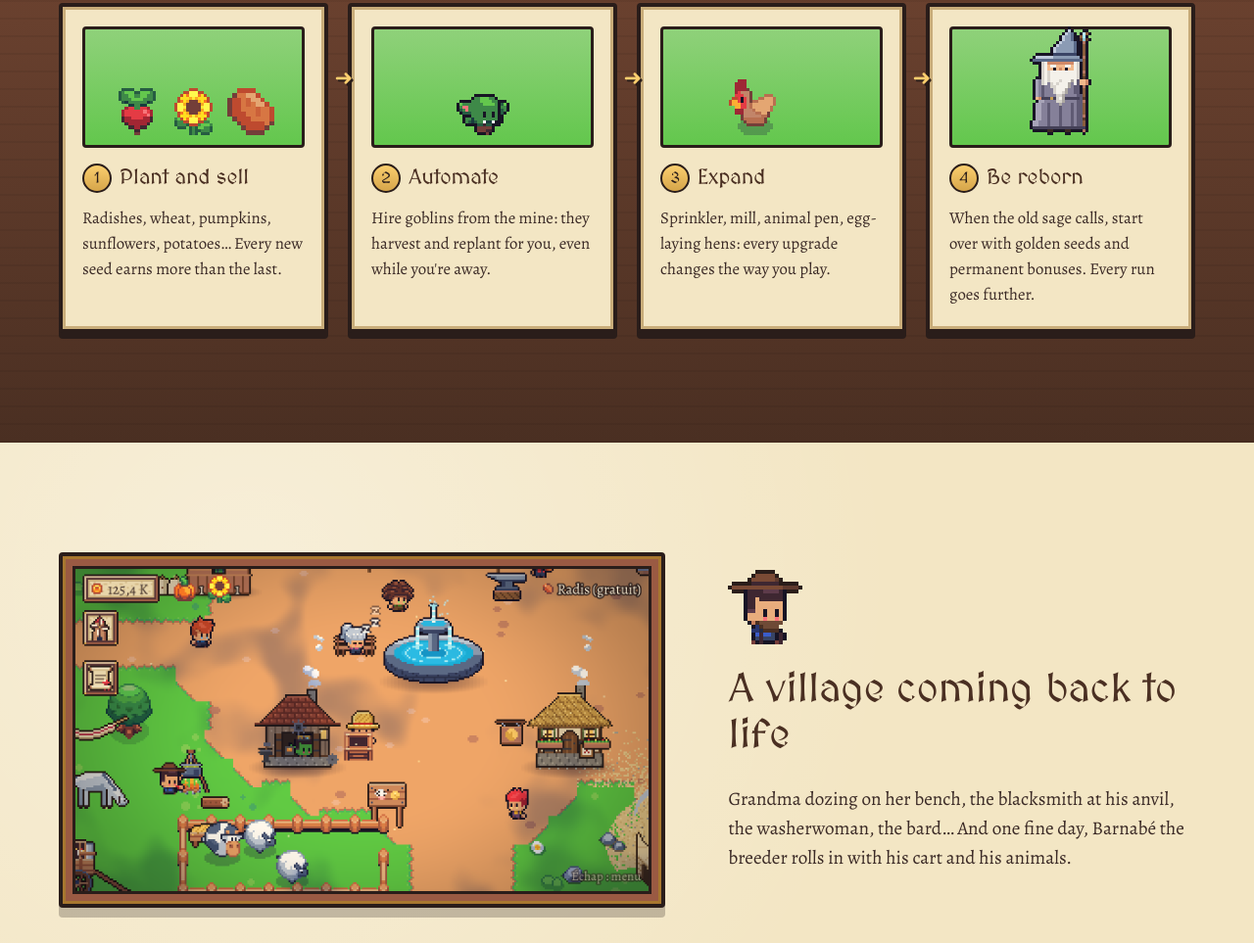
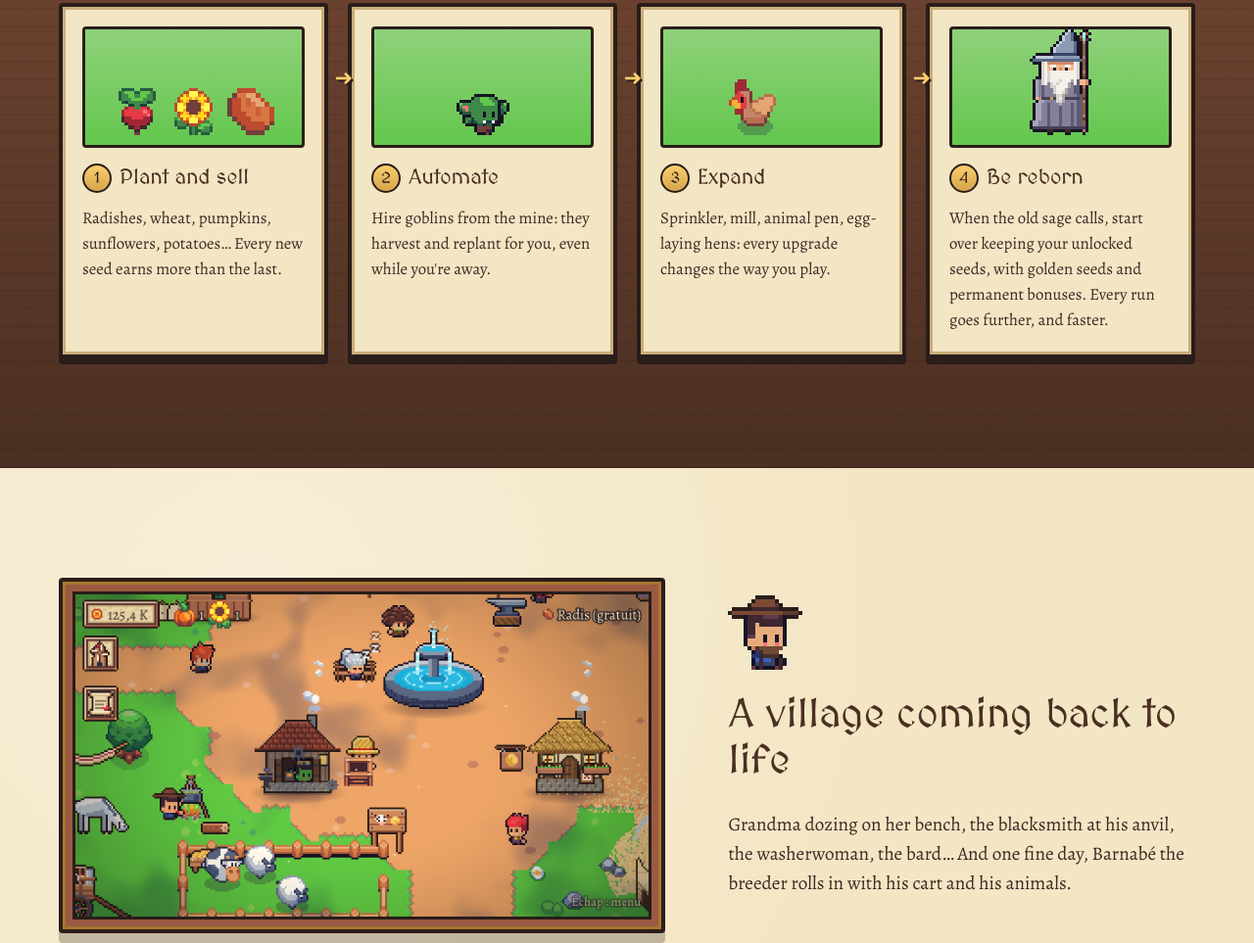
Before and after one commit to Sephoyo/John-cremental-site, a plain HTML site: page index.html in a window 1280 px wide. Shown: the part 1729-2692 px from the top of the page at 98% size. Drawn offline with nearby package versions, Linux system fonts and the light colour scheme.

Commit message:
modif rebirth

```diff
--- a/index.html
+++ b/index.html
@@ -128,7 +128,7 @@
           <li class="card">
             <div class="card__art" aria-hidden="true"><span class="sprite sprite--sage"></span></div>
             <h3><span class="step">4</span> <span data-i18n="loop_4_title">Renais</span></h3>
-            <p data-i18n="loop_4_text">Quand le vieux sage t'appelle, recommence avec des graines dorées et des bonus permanents. Chaque partie va plus loin.</p>
+            <p data-i18n="loop_4_text">Quand le vieux sage t'appelle, recommence en gardant tes graines débloquées, avec des graines dorées et des bonus permanents. Chaque partie va plus loin, et plus vite.</p>
           </li>
         </ol>
       </div>
@@ -258,6 +258,10 @@
           <p data-i18n="a4">Le jeu complet est prévu sur PC (Steam). La démo se joue directement dans le navigateur, au clavier et à la souris.</p>
         </details>
         <details>
+          <summary data-i18n="q6">Dans quelles langues ?</summary>
+          <p data-i18n="a6">Anglais, français, espagnol, allemand et portugais du Brésil, au choix dans le menu du jeu.</p>
+        </details>
+        <details>
           <summary data-i18n="q5">Ma partie est-elle sauvegardée ?</summary>
           <p data-i18n="a5">Oui, automatiquement, dans ton navigateur. Attention : en navigation privée, ou si tu effaces les données du site, la partie est perdue.</p>
         </details>
@@ -275,7 +279,7 @@
         <a data-link="steam" href="#souhaits">Steam</a>
         <a data-link="demo" href="#demo" data-i18n="footer_demo">Démo</a>
       </p>
-      <p class="footer__small" data-i18n="footer_credits">Pixel art basé sur le pack Sunnyside World. Bruitages : packs audio de Kenney (kenney.nl, CC0). Polices MedievalSharp et Alegreya.</p>
+      <p class="footer__small" data-i18n="footer_credits">Pixel art basé sur le pack Sunnyside World. Bruitages : packs audio de Kenney (kenney.nl, CC0). Ambiances de l'intro (OpenGameArt, CC0) : « Birds and Wind » de Spring Spring (oiseaux d'isaiah658, syncopika et pauliuw), « Rain + Long Thunder » de WuxiaScrub. Polices MedievalSharp et Alegreya.</p>
       <p class="footer__small">© 2026 John'cremental</p>
     </div>
   </footer>
--- a/main.js
+++ b/main.js
@@ -39,7 +39,7 @@ const EN = {
   loop_3_title: "Expand",
   loop_3_text: "Sprinkler, mill, animal pen, egg-laying hens: every upgrade changes the way you play.",
   loop_4_title: "Be reborn",
-  loop_4_text: "When the old sage calls, start over with golden seeds and permanent bonuses. Every run goes further.",
+  loop_4_text: "When the old sage calls, start over keeping your unlocked seeds, with golden seeds and permanent bonuses. Every run goes further, and faster.",
   f1_title: "A village coming back to life",
   f1_text: "Grandma dozing on her bench, the blacksmith at his anvil, the washerwoman, the bard… And one fine day, Barnabé the breeder rolls in with his cart and his animals.",
   f2_title: "Hens, eggs, coins",
@@ -54,7 +54,7 @@ const EN = {
   fact_free: "Free",
   fact_time: "≈ 2 h of play",
   fact_controls: "Keyboard and mouse",
-  fact_lang: "In French for now",
+  fact_lang: "EN, FR, ES, DE, PT-BR",
   cta_play_now: "Play now",
   wish_title: "Add John'cremental to your wishlist",
   wish_text: "It's free and takes ten seconds. For a small indie game, it's what matters most: every wishlist helps the game get seen on Steam, and you'll be notified the day it launches.",
@@ -70,8 +70,10 @@ const EN = {
   a4: "The full game is planned for PC (Steam). The demo runs right in your browser, with keyboard and mouse.",
   q5: "Is my game saved?",
   a5: "Yes, automatically, in your browser. Careful: in private browsing, or if you clear the site's data, your save is lost.",
+  q6: "Which languages?",
+  a6: "English, French, Spanish, German and Brazilian Portuguese, selectable from the game menu.",
   footer_demo: "Demo",
-  footer_credits: "Pixel art based on the Sunnyside World asset pack. Sound effects: Kenney audio packs (kenney.nl, CC0). Fonts: MedievalSharp and Alegreya.",
+  footer_credits: "Pixel art based on the Sunnyside World asset pack. Sound effects: Kenney audio packs (kenney.nl, CC0). Intro ambience (OpenGameArt, CC0): “Birds and Wind” by Spring Spring (birds by isaiah658, syncopika and pauliuw), “Rain + Long Thunder” by WuxiaScrub. Fonts: MedievalSharp and Alegreya.",
   steam_soon: "Coming soon to Steam",
 };
 const FR_SOON = "Bientôt sur Steam";
```
